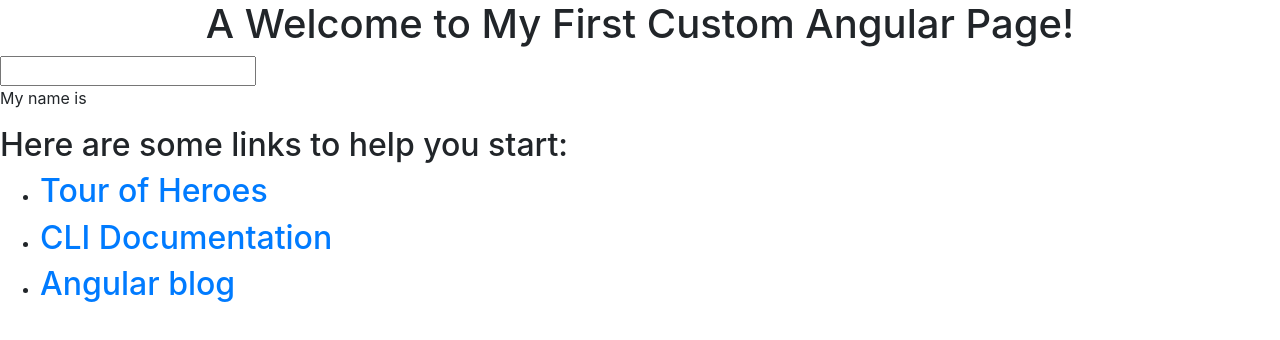
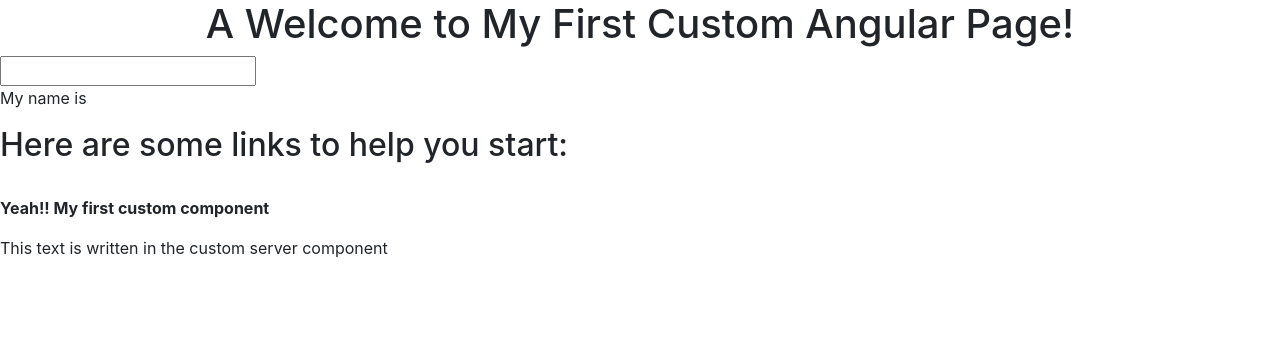
Before and after one commit to pratikaambani/angular2-practise, an Angular app in the folder my-first-app/: page / in a window 1280 px wide. Shown: the top 340 px of the page. Built offline with nearby package versions, Linux system fonts and the light colour scheme.

Commit message:
rendering component to the view/html

```diff
--- a/my-first-app/src/app/app.component.html
+++ b/my-first-app/src/app/app.component.html
@@ -9,14 +9,4 @@
 <input type="text" [(ngModel)] ="fName">
 <p> My name is {{fName}}</p>
 <h2>Here are some links to help you start: </h2>
-<ul>
-  <li>
-    <h2><a target="_blank" rel="noopener" href="https://angular.io/tutorial">Tour of Heroes</a></h2>
-  </li>
-  <li>
-    <h2><a target="_blank" rel="noopener" href="https://github.com/angular/angular-cli/wiki">CLI Documentation</a></h2>
-  </li>
-  <li>
-    <h2><a target="_blank" rel="noopener" href="https://blog.angular.io/">Angular blog</a></h2>
-  </li>
-</ul>
+<app-custom-server></app-custom-server>
--- a/my-first-app/src/app/server/server.component.html
+++ b/my-first-app/src/app/server/server.component.html
@@ -1 +1,5 @@
-<p>The server component</p>
+<br />
+
+<b><p>Yeah!! My first custom component</p></b>
+
+<p>This text is written in the custom server component</p>
```
